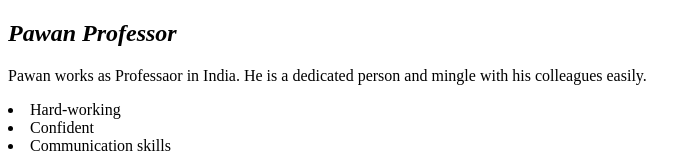
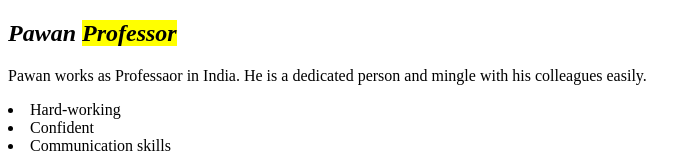
Before and after one commit to 44-563-WebApps-F23/44563-webapps-f23-assignment3-Prameela2511, a plain HTML site: page bonus.html in a window 1280 px wide. Shown: the top 153 px of the page, without its empty margins (0-698 px from the left). Drawn offline with Linux system fonts and the light colour scheme.

Commit message:
Update bonus.html

```diff
--- a/bonus.html
+++ b/bonus.html
@@ -4,7 +4,7 @@
         <title>Bonus Page</title>
     </head>
     <body>
-        <h2><i>Pawan Professor</i></h2>
+        <h2><em>Pawan <mark>Professor</mark></em></h2>
         <p>Pawan works as Professaor in India. He is a dedicated person and mingle with his colleagues easily.</p>
         <li>Hard-working</li>
         <li>Confident</li>
```
